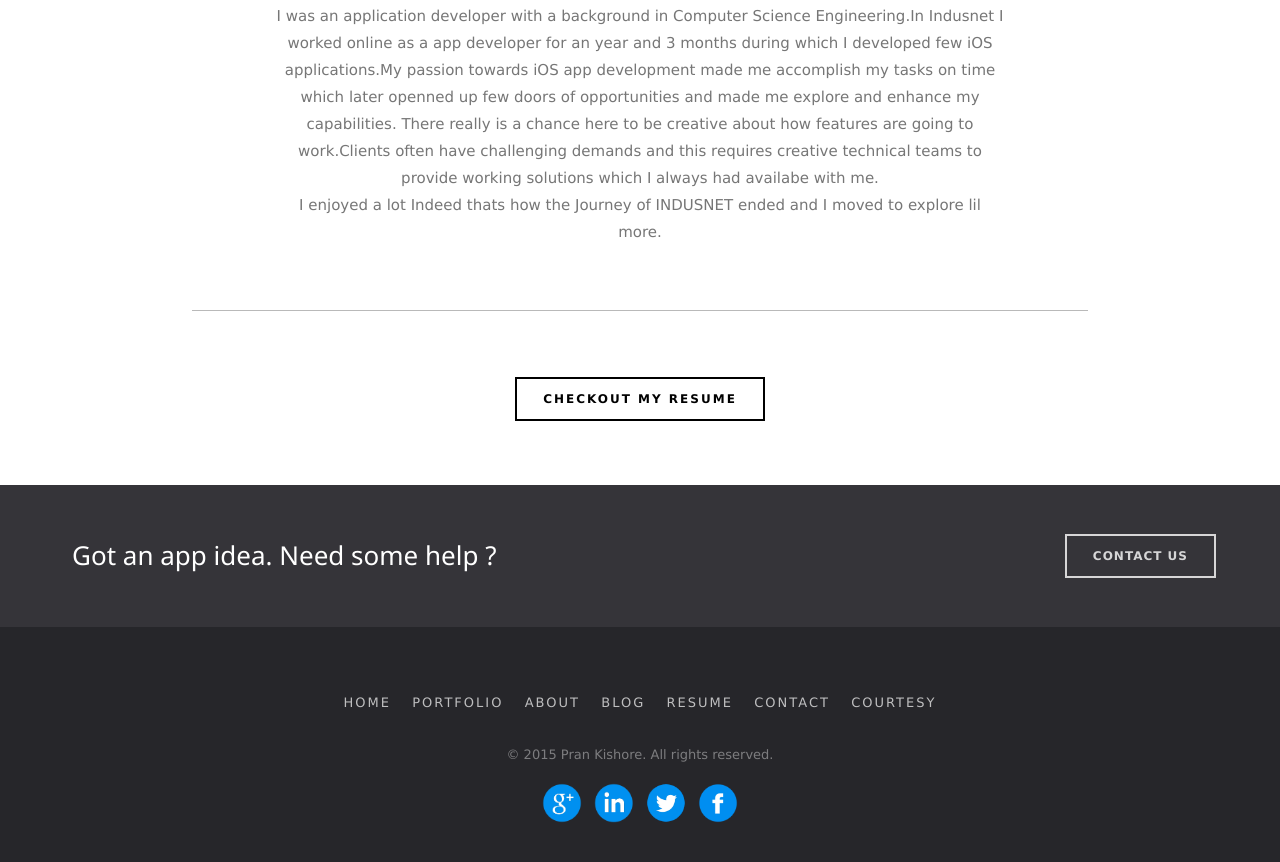
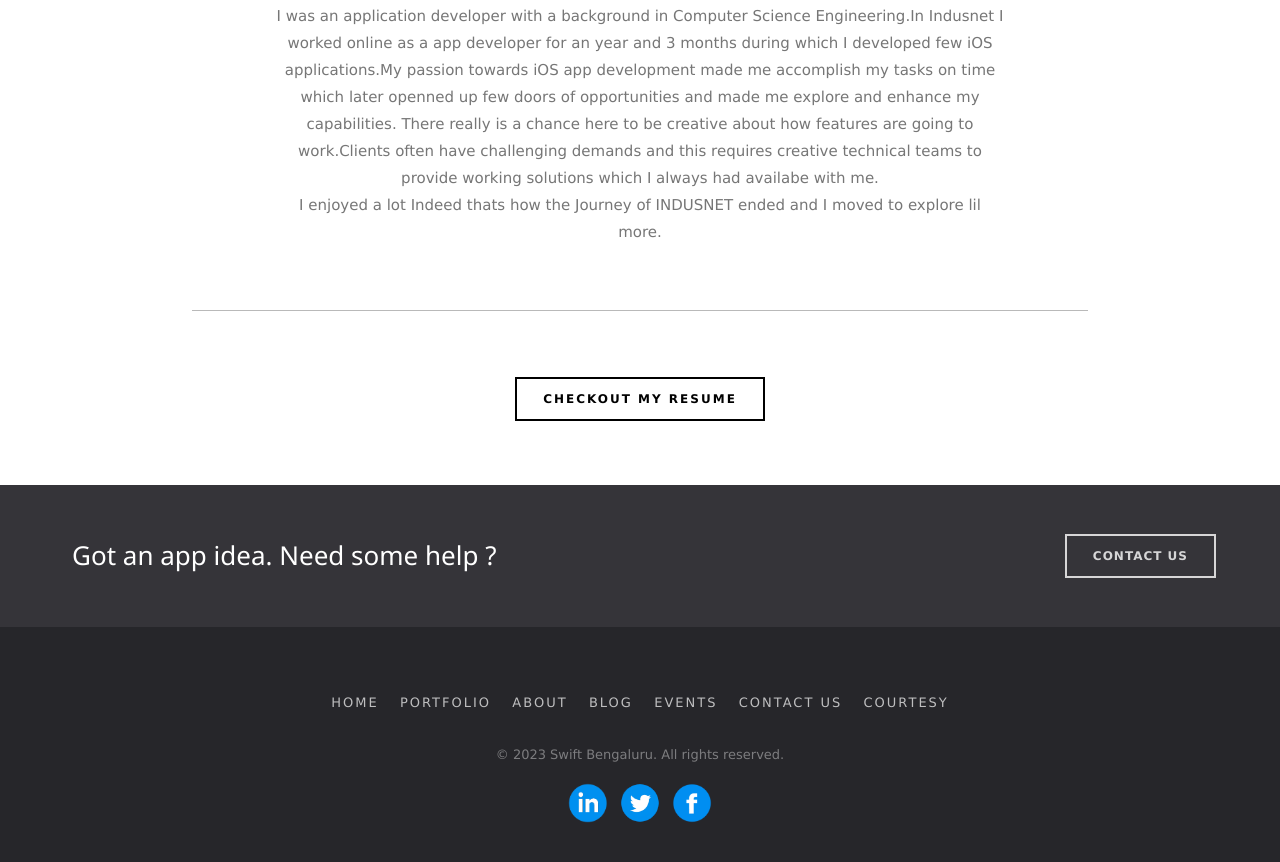
Before and after one commit to SwiftBengaluru/swiftbengaluru.github.io, a plain HTML site: page about.html in a window 1280 px wide. Shown: the part 2059-2921 px from the top of the page. Drawn offline with Linux system fonts and the light colour scheme.

Commit message:
Update about.html

```diff
--- a/about.html
+++ b/about.html
@@ -244,26 +244,25 @@
 
 		<!-- Foooter content div -->
 
-     <div class="w3-container w3-center  w3-padding-48 footerContent">
+<div class="w3-container w3-center  w3-padding-48 footerContent">
 
      	<div class="w3-container w3-center">
 						<a class="buttonFooter" href="index.html">HOME</a>
 						<a class="buttonFooter" href="portfolio.html">PORTFOLIO</a>
 						<a class="buttonFooter" href="about.html">ABOUT</a>
-						<a class="buttonFooter" href="blog.html">BLOG</a>
-						<a class="buttonFooter" href="resume.html">RESUME</a>
-						<a class="buttonFooter" href="contact.html">CONTACT</a>
+						<a class="buttonFooter" href="https://medium.com/swiftbengaluru">BLOG</a>
+						<a class="buttonFooter" href="https://www.meetup.com/swiftbengaluru/">EVENTS</a>
+						<a class="buttonFooter" href="contact.html">CONTACT US</a>
 						<a class="buttonFooter" href="courtesy.html">COURTESY</a>
 		</div>
 		<div class="w3-container w3-center footerCopyrightText">
-			<p>&copy; 2015 Pran Kishore. All rights reserved.</p>
+			<p>&copy; 2023 Swift Bengaluru. All rights reserved.</p>
 		</div>
 
 		<div class="w3-container w3-center">
-			<a href="https://plus.google.com/110287286674113194396/posts"><img src="images/social-google-plus.png" class="footerSocialIcons" alt="Google Plus"></a>
-			<a href="https://in.linkedin.com/pub/pran-kishore/bb/795/31"><img src="images/social-linkedin.png" class="footerSocialIcons" alt="Linked In"></a>
-			<a href="https://twitter.com/pran_kishore"><img src="images/social-twitter.png" class="footerSocialIcons" alt="Twitter"></a>
-			<a href="https://www.facebook.com/pran.kishore.1"><img src="images/social-facebook.png" class="footerSocialIcons" alt="Facebook"></a>
+			<a href="https://www.linkedin.com/company/swiftbengaluru"><img src="images/social-linkedin.png" class="footerSocialIcons" alt="Linked In"></a>
+			<a href="https://twitter.com/swiftbengaluru"><img src="images/social-twitter.png" class="footerSocialIcons" alt="Twitter"></a>
+			<a href="https://www.facebook.com/swiftbengaluru"><img src="images/social-facebook.png" class="footerSocialIcons" alt="Facebook"></a>
 		</div>
 
 	</div>
```
